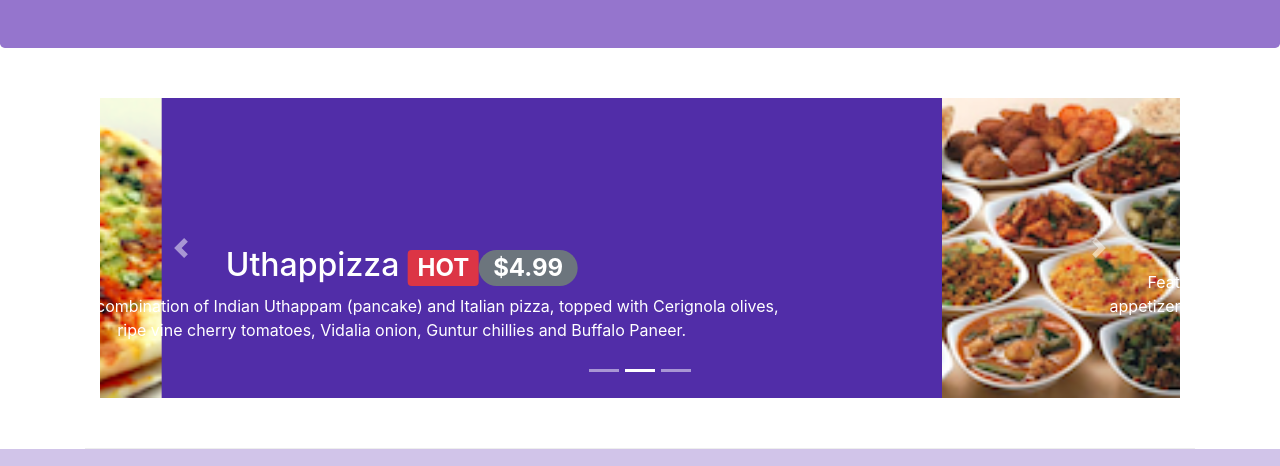
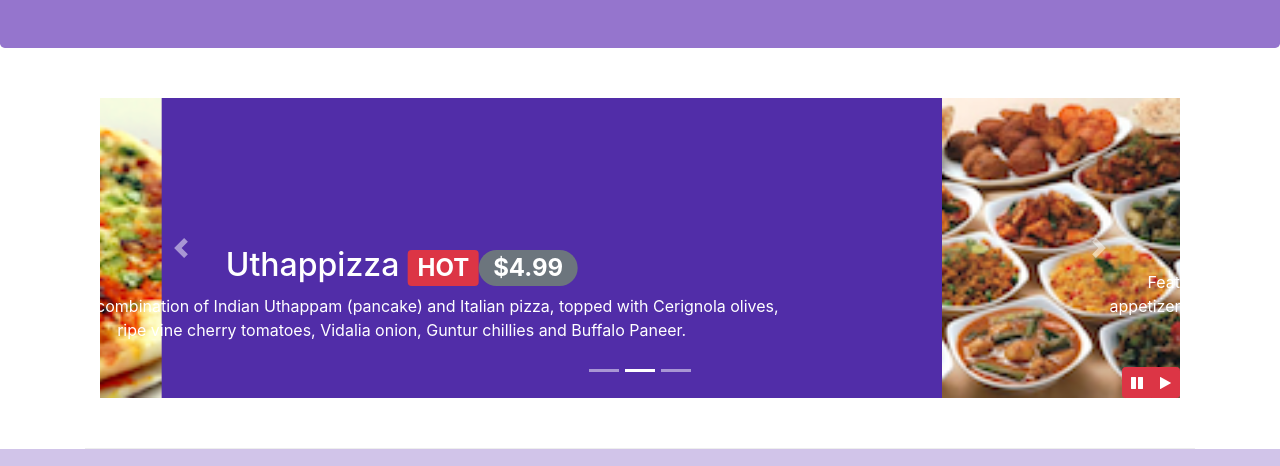
Before and after one commit to AnaPaula7777/ConFusion_Restarurant_Website, a website: page index.html in a window 1280 px wide. Shown: the part 313-779 px from the top of the page. Drawn offline with nearby package versions, Linux system fonts and the light colour scheme.

Commit message:
Bootstrap jQuery

```diff
--- a/css/styles.css
+++ b/css/styles.css
@@ -68,3 +68,9 @@ body {
     background-color: #646363;
     color: white;
 }
+
+#carouselButton {
+    right: 0px;
+    position: absolute;
+    bottom: 0px;
+}
--- a/index.html
+++ b/index.html
@@ -211,6 +211,14 @@
                     <a class="carousel-control-next" href="#mycarousel" role="button" data-slide="next">
                         <span class="carousel-control-next-icon"></span>
                     </a>
+                    <div class="btn-group" id="carouselButton">
+                        <button class="btn btn-danger btn-sm" id="carousel-pause">
+                            <span class="fa fa-pause"></span>
+                        </button>
+                        <button class="btn btn-danger btn-sm" id="carousel-play">
+                            <span class="fa fa-play"></span>
+                        </button>
+                    </div>
                   </div>
                 </div>
             </div>
@@ -263,8 +271,14 @@
     <script src="node_modules/bootstrap/dist/js/bootstrap.min.js"></script>
     <script>
         $(document).ready(function() {
-            $('[data-toggle="tooltip"]').tooltip();
-        });
+            $('#mycarousel').carousel({ interval: 2000 });
+            $('#carousel-pause').click(function() {
+                $('#mycarousel').carousel('pause');
+            });
+            $('#carousel-play').click(function() {
+                $('#mycarousel').carousel('cycle');
+            });
+        })
     </script>
 </body>
 
```
